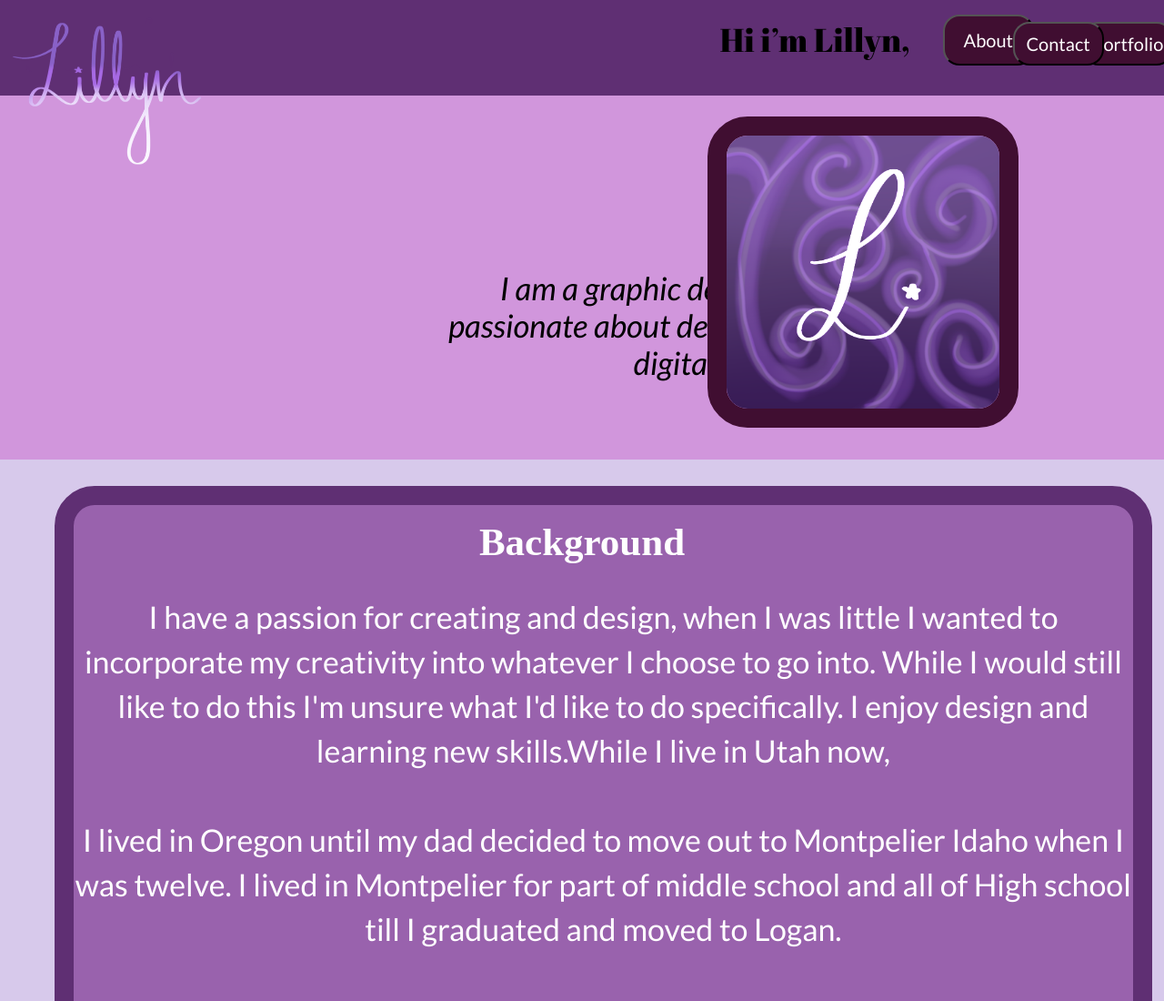
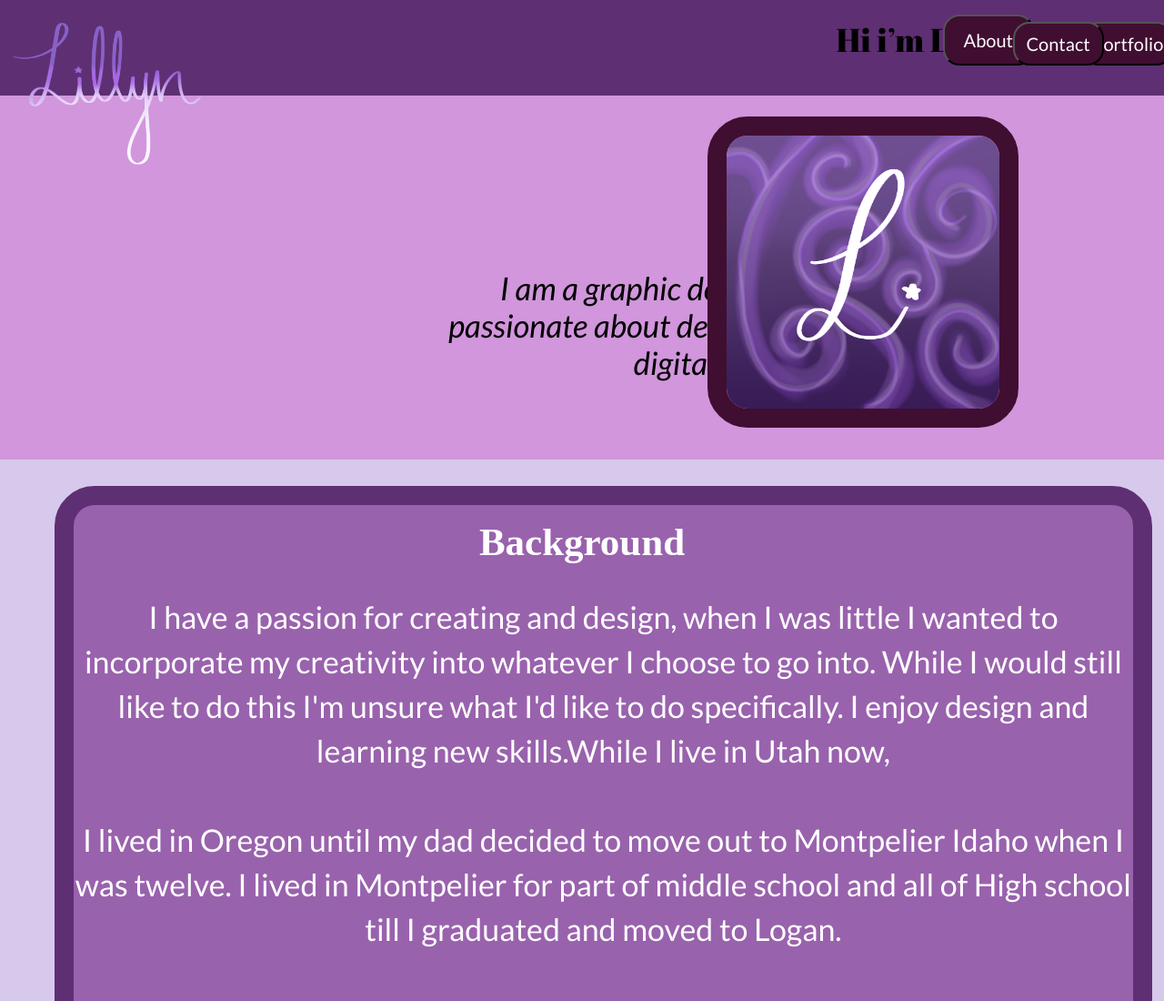
Before and after one commit to lillynstillwell0-max/helpme, a plain HTML site: page index.html in a window 1280 px wide. Shown: the top 1100 px of the page at 91% size. Drawn offline with Linux system fonts and the light colour scheme.

Commit message:
Update pg1.css

```diff
--- a/mycss/pg1.css
+++ b/mycss/pg1.css
@@ -68,8 +68,8 @@ line-height: 20px;
 text-align: center;
 color: black;
     position: absolute;
-left: 50%;
-right: 60%;
+left: 60%;
+right: 30%;
 top: 3%;
 bottom: 1%;
 width: 40%;
```
